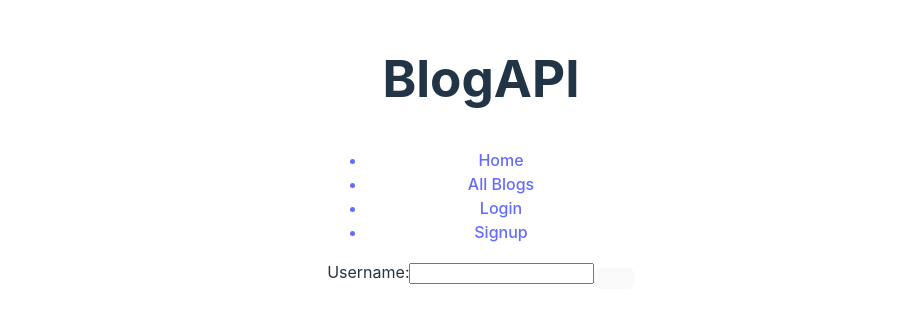
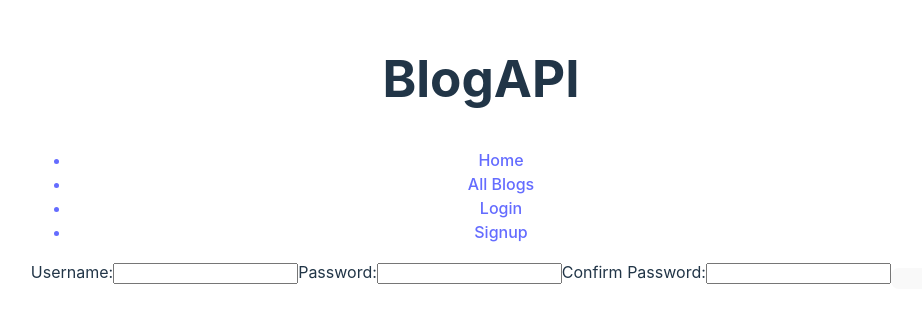
Before and after one commit to jwaddell10/Blog-API-Frontend, a React (Vite) app: page /signup in a window 1280 px wide. Shown: the part 252-574 px from the top of the page, without its empty margins (159-1081 px from the left). Built offline with nearby package versions, Linux system fonts and the light colour scheme; no server answers.

Commit message:
created form, sends username password/confirm password to backend

```diff
--- a/src/components/Signup.jsx
+++ b/src/components/Signup.jsx
@@ -12,16 +12,18 @@ function Signup() {
 	const handleSubmit = (event) => {
 		event.preventDefault();
 		const formData = new FormData(event.target);
+		const formDataObject = {};
 		for (let [key, value] of formData.entries()) {
-			console.log(`${key}: ${value}`, "this is key, value");
+			console.log(key, 'this is key', value, 'this is value')
+			formDataObject[key] = value;
 		}
 
 		fetch("http://localhost:3000/signup", {
 			method: "POST",
 			headers: { "Content-Type": "application/json" },
-			body: JSON.stringify({ formData }),
+			body: JSON.stringify({ formDataObject }),
 		})
-			.then((response) => response.text())
+			.then((response) => response.json())
 			.then((data) => {
 				console.log(data, "this is data");
 			});
@@ -33,6 +35,10 @@ function Signup() {
 			<form action="/signup" onSubmit={handleSubmit}>
 				<label>Username:</label>
 				<input type="text" name="name" />
+				<label>Password:</label>
+				<input type="password" name="password" />
+				<label>Confirm Password:</label>
+				<input type="password" name="confirmpassword" />
 				<button type="submit"></button>
 			</form>
 		</>
```
Also changed, not shown: 1 other file (tests, documents, lock files or other folders).
